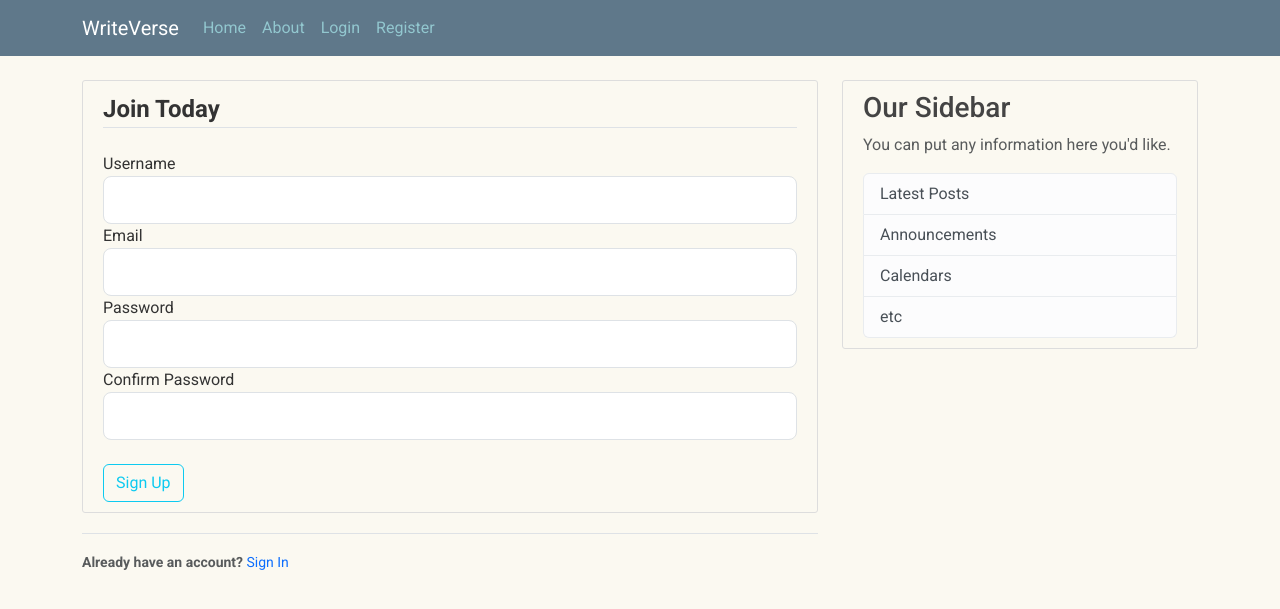
After one commit to Tangsang2003/WriteVerse, a Flask app: page /register in a window 1280 px wide. The commit adds this page. Shown: the top 609 px of the page. Run offline with Flask 3, Linux system fonts and the light colour scheme.

Commit message:
Add Register Functionality

```diff
--- /dev/null
+++ b/forms.py
@@ -0,0 +1,23 @@
+from flask_wtf import FlaskForm
+from wtforms import StringField, PasswordField, SubmitField, BooleanField
+from wtforms.validators import DataRequired, Length, Email, EqualTo
+
+
+class RegistrationForm(FlaskForm):
+    username = StringField('Username',
+                           validators=[DataRequired(), Length(min=2, max=30)])
+    email = StringField('Email',
+                        validators=[DataRequired(), Email()])
+    password = PasswordField('Password',
+                             validators=[DataRequired(), Length(min=8)])
+    confirm_password = PasswordField('Confirm Password', validators=[DataRequired(), EqualTo('password')])
+    submit = SubmitField('Sign Up')
+
+
+class LoginForm(FlaskForm):
+    email = StringField('Email',
+                        validators=[DataRequired(), Email()])
+    password = PasswordField('Password',
+                             validators=[DataRequired(), Length(min=8)])
+    remember = BooleanField('Remember Me')
+    submit = SubmitField('Login')
--- a/static/main.css
+++ b/static/main.css
@@ -2,6 +2,7 @@ body {
   background: #FBF9F1;
   color: #333333;
   margin-top: 5rem;
+  font-family: 'Roboto', sans-serif;
 }
 
 h1, h2, h3, h4, h5, h6 {
@@ -78,3 +79,7 @@ a.article-title:hover {
 .account-heading {
   font-size: 2.5rem;
 }
+
+a {
+text-decoration: none;
+}
--- a/templates/layout.html
+++ b/templates/layout.html
@@ -8,6 +8,9 @@
     <link rel="icon" href="/favicon.ico">
     <link href="https://cdn.jsdelivr.net/npm/bootstrap@5.3.2/dist/css/bootstrap.min.css" rel="stylesheet" integrity="sha384-T3c6CoIi6uLrA9TneNEoa7RxnatzjcDSCmG1MXxSR1GAsXEV/Dwwykc2MPK8M2HN" crossorigin="anonymous">
     <link rel = "stylesheet" type = "text/css" href = "{{ url_for('static', filename='main.css')}}">
+    <link rel="preconnect" href="https://fonts.googleapis.com">
+    <link rel="preconnect" href="https://fonts.gstatic.com" crossorigin>
+    <link href="https://fonts.googleapis.com/css2?family=Roboto:wght@400;500;700;900&display=swap" rel="stylesheet">
     <script src="https://cdn.jsdelivr.net/npm/@popperjs/core@2.11.8/dist/umd/popper.min.js" integrity="sha384-I7E8VVD/ismYTF4hNIPjVp/Zjvgyol6VFvRkX/vR+Vc4jQkC+hVqc2pM8ODewa9r" crossorigin="anonymous"></script>
     <script src="https://cdn.jsdelivr.net/npm/bootstrap@5.3.2/dist/js/bootstrap.min.js" integrity="sha384-BBtl+eGJRgqQAUMxJ7pMwbEyER4l1g+O15P+16Ep7Q9Q+zqX6gSbd85u4mG4QzX+" crossorigin="anonymous"></script>
     {% if title %}
--- /dev/null
+++ b/templates/register.html
@@ -0,0 +1,39 @@
+{% extends "layout.html" %}
+{% block content %}
+    <div class="content-section">
+        <form method="post" action="">
+            {{ form.hidden_tag() }} <!-- Don't worry about this. All you need to know is that this is for protection against attacks to our forms -->
+            <fieldset class="form-group">
+                <legend class="mb-4 border-bottom">
+                    <b>Join Today </b>
+                </legend>
+                <div class="form-group">
+                    {{ form.username.label(class="form-control-label")}}
+                    {{ form.username(class="form-control form-control-lg")}}
+                </div>
+                <div class="form-group">
+                    {{ form.email.label(class="form-control-label")}}
+                    {{ form.email(class="form-control form-control-lg")}}
+                </div>
+                <div class="form-group">
+                    {{ form.password.label(class="form-control-label")}}
+                    {{ form.password(class="form-control form-control-lg")}}
+                </div>
+                <div class="form-group">
+                    {{ form.confirm_password.label(class="form-control-label")}}
+                    {{ form.confirm_password(class="form-control form-control-lg")}}
+                </div>
+            </fieldset>
+            <div class="form-group">
+                    {{ form.submit(class = "btn btn-outline-info mt-4") }}
+            </div>
+
+        </form>
+    </div>
+<div class="border-top pt-3">
+        <small class="text-muted">
+            <b>Already have an account? </b> <a class="ml-4 styled-anchor" href=" {{url_for('login')}} ">
+            Sign In</a>
+        </small>
+</div>
+{% endblock content %}
--- a/writeverse.py
+++ b/writeverse.py
@@ -1,5 +1,8 @@
 from flask import Flask, render_template, url_for
+from forms import RegistrationForm, LoginForm
 app = Flask(__name__)
+
+app.config['SECRET_KEY'] = '154ba97b464eaa4546579d0d0c7648d1'
 
 posts = [
     {
@@ -11,7 +14,7 @@ posts = [
     {
         'author': 'John Cena',
         'title': 'Blog Post 2',
-        'content' : 'Second posts content',
+        'content': 'Second posts content',
         'date_posted': 'April 23, 2020'
     }
 ]
@@ -28,5 +31,17 @@ def about():
     return render_template("about.html", title="About")
 
 
+@app.route("/register")
+def register():
+    form = RegistrationForm()
+    return render_template('register.html', title='Register', form=form)
+
+
+@app.route("/login")
+def login():
+    form = LoginForm()
+    return render_template('login.html', title='Login', form=form)
+
+
 if __name__ == '__main__':
     app.run(debug=True)
```
Also changed, not shown: templates/login.html (added).
